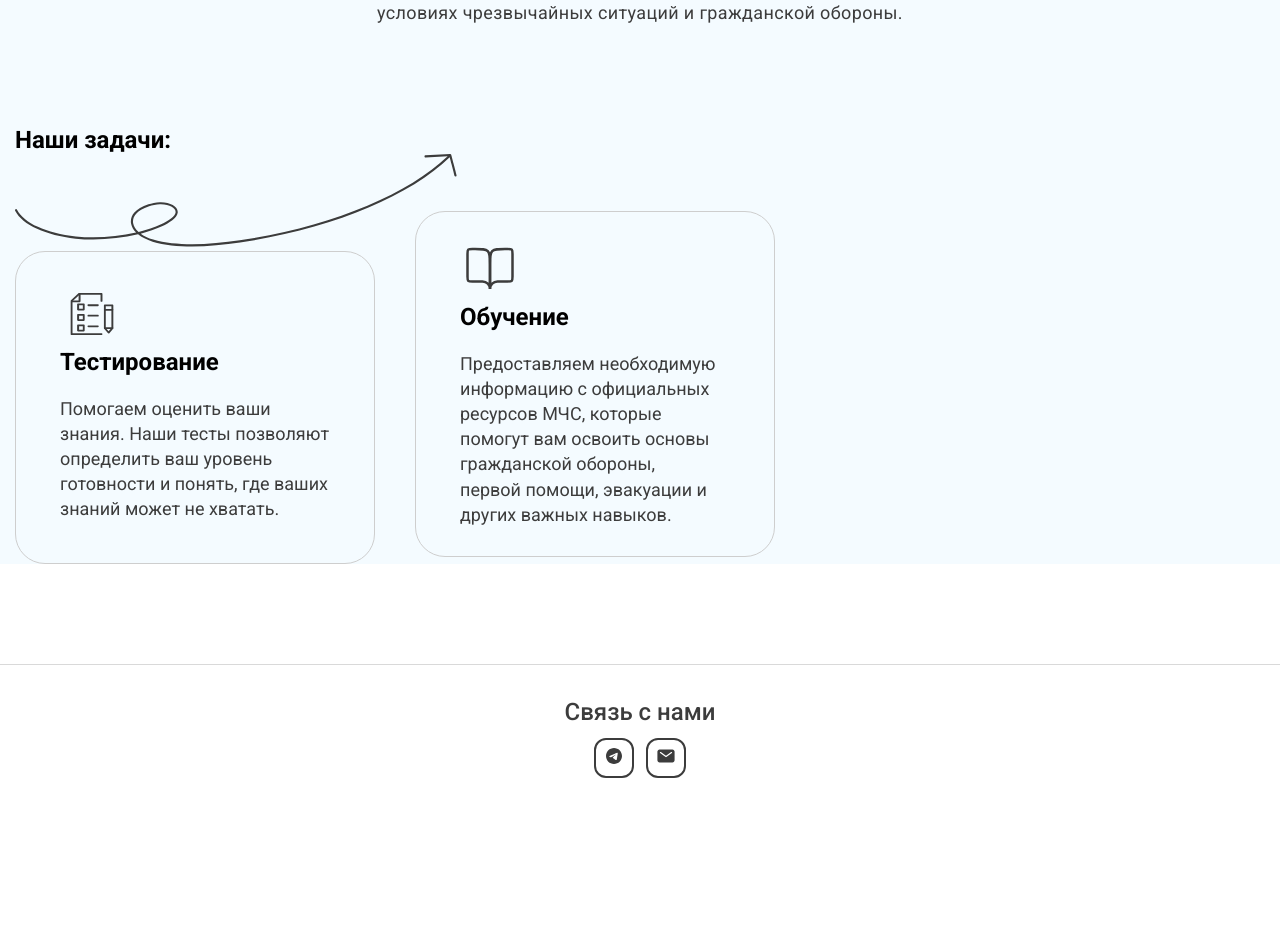
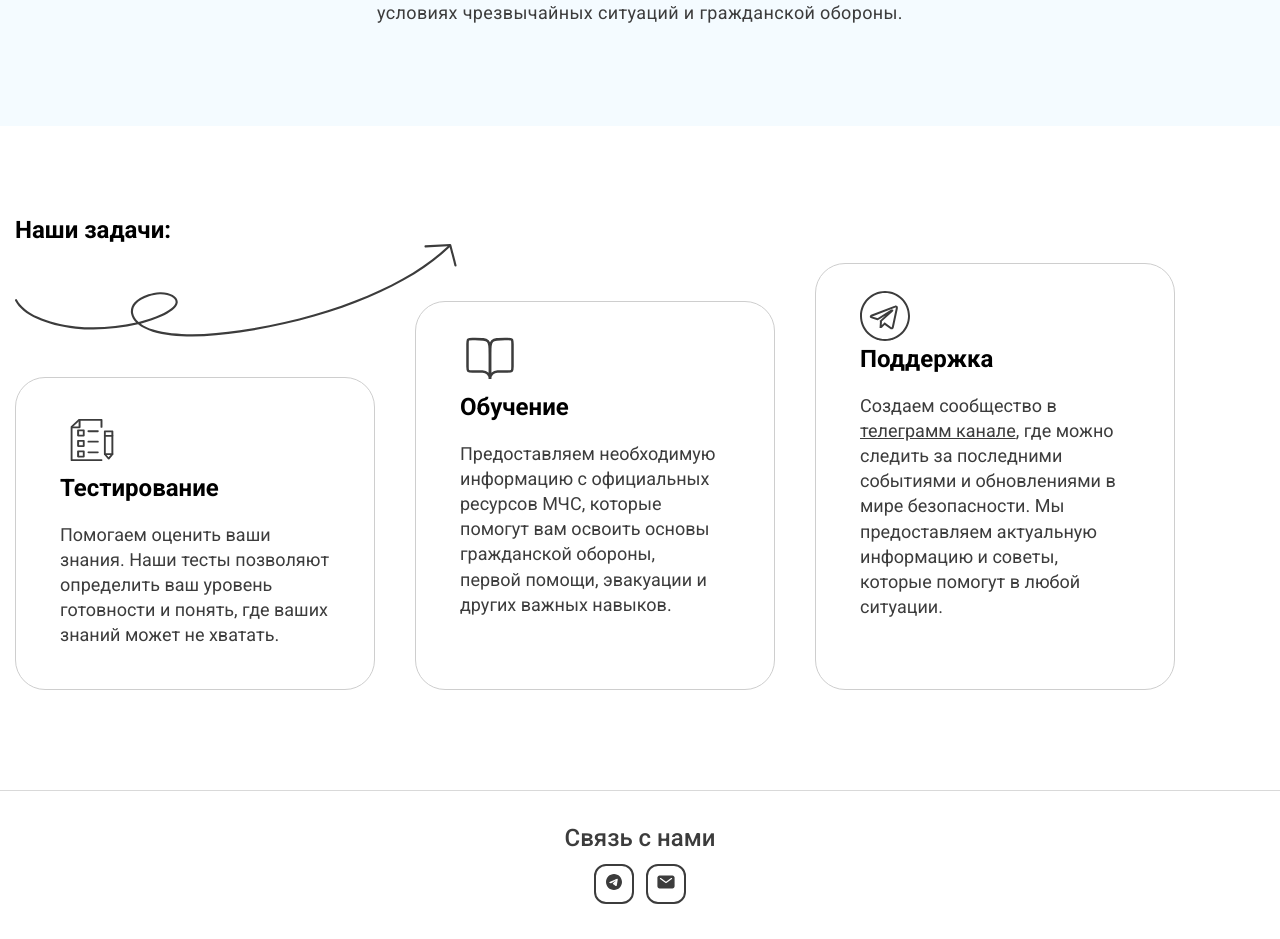
Before and after one commit to mishagukasyan/safety_dictate, a React app: page /about_project in a window 1280 px wide. Shown: the part 423-1362 px from the top of the page. Before the commit the page ends 1236 px from the top, so only its background shows below. Built offline with nearby package versions, Linux system fonts and the light colour scheme.

Commit message:
styled about_project page

```diff
--- a/src/components/icons/TaskAboutIcon3.tsx
+++ b/src/components/icons/TaskAboutIcon3.tsx
@@ -1,7 +1,9 @@
 import React from "react";
+import styled from "styled-components";
 
 export const TaskAboutIcon3 = () => {
   return (
+    <StyledIcon>
       <svg
         xmlns="http://www.w3.org/2000/svg"
         width="50"
@@ -14,5 +16,13 @@ export const TaskAboutIcon3 = () => {
           fill="#3C3C3C"
         />
       </svg>
+      <h2>Поддержка</h2>
+    </StyledIcon>
   );
 };
+
+const StyledIcon = styled.div`
+  display: flex;
+  flex-direction: column;
+  gap: 4px;
+`;
--- a/src/components/menu/Menu.tsx
+++ b/src/components/menu/Menu.tsx
@@ -1,21 +1,22 @@
 import React from "react";
 import styled from "styled-components";
+import { NavLink } from "react-router-dom";
 
 export const Menu = () => {
   return (
     <StyledMenu>
       <ul>
         <li>
-          <a href="/testing">Тестирование</a>
+          <StyledNavLink to="/testing">Тестирование</StyledNavLink>
         </li>
         <li>
-          <a href="/training">Подготовка</a>
+          <StyledNavLink to="/training">Подготовка</StyledNavLink>
         </li>
         <li>
-          <a href="/project_partners">Партнеры проекта</a>
+          <StyledNavLink to="/project_partners">Партнеры проекта</StyledNavLink>
         </li>
         <li>
-          <a href="/about_project">О проекте</a>
+          <StyledNavLink to="/about_project">О проекте</StyledNavLink>
         </li>
       </ul>
     </StyledMenu>
@@ -27,10 +28,31 @@ const StyledMenu = styled.nav`
     display: flex;
     gap: 80px;
   }
-  a {
-    color: #3c3c3c;
-    font-size: 16px;
-    font-weight: 400;
-    line-height: 110%;
+`;
+
+const StyledNavLink = styled(NavLink)`
+  color: #3c3c3c;
+  font-size: 16px;
+  font-weight: 400;
+  line-height: 110%;
+  text-decoration: none;
+  position: relative;
+
+  &::after {
+    content: "";
+    display: block;
+    width: 100%;
+    height: 2px;
+    background-color: #3c3c3c;
+    position: absolute;
+    bottom: -2px;
+    left: 0;
+    transform: scaleX(0);
+    transition: transform 0.3s ease;
+  }
+
+  &:hover::after,
+  &.active::after {
+    transform: scaleX(1);
   }
 `;
--- a/src/layout/aboutProject/AboutTheProject.tsx
+++ b/src/layout/aboutProject/AboutTheProject.tsx
@@ -6,7 +6,6 @@ import { Tasks } from "./task/Tasks";
 export const AboutTheProject = () => {
   return (
     <StyledAboutTheProject>
-      <Container>
       <TextContainer>
         <h2>Миссия проекта</h2>
         <BorderBotton></BorderBotton>
@@ -16,20 +15,20 @@ export const AboutTheProject = () => {
           ситуаций и гражданской обороны.
         </h3>
       </TextContainer>
+      <Container>
         <Tasks />
       </Container>
     </StyledAboutTheProject>
   );
 };
 
-const StyledAboutTheProject = styled.div`
-  background: #f4fbff;
-`;
+const StyledAboutTheProject = styled.div``;
 
 const TextContainer = styled.div`
   display: flex;
   flex-direction: column;
   align-items: center;
+  background: #f4fbff;
 
   h2 {
     width: 308px;
@@ -57,4 +56,5 @@ const BorderBotton = styled.div`
   width: 500px;
   height: 2px;
   background: #3798cd;
+  margin: 0 auto;
 `;
--- a/src/layout/aboutProject/task/TaskDescription.tsx
+++ b/src/layout/aboutProject/task/TaskDescription.tsx
@@ -2,6 +2,7 @@ import React from "react";
 import { TaskAboutIcon1 } from "../../../components/icons/TaskAboutIcon1";
 import styled from "styled-components";
 import { TaskAboutIcon2 } from "../../../components/icons/TaskAboutIcon2";
+import { TaskAboutIcon3 } from "../../../components/icons/TaskAboutIcon3";
 
 export const TaskDescriptions = () => {
   return (
@@ -21,6 +22,15 @@ export const TaskDescriptions = () => {
           эвакуации и других важных навыков.
         </h3>
       </TaskDescription2>
+      <TaskDescription3>
+        <TaskAboutIcon3 />
+        <h3>
+          Создаем сообщество в <LinkTg href="">телеграмм канале</LinkTg>, где
+          можно следить за последними событиями и обновлениями в мире
+          безопасности. Мы предоставляем актуальную информацию и советы, которые
+          помогут в любой ситуации.
+        </h3>
+      </TaskDescription3>
     </DescriptionContainer>
   );
 };
@@ -30,6 +40,7 @@ const TaskDescription = styled.div`
   border: 1px solid #cecece;
   border-radius: 30px;
   padding: 32px 46px 41px 44px;
+  margin-top: 36px;
   h3 {
     width: 270px;
     color: #3c3c3c;
@@ -47,7 +58,25 @@ const DescriptionContainer = styled.div`
 
 const TaskDescription2 = styled.div`
   width: 360px;
-  height: 346px;
+  border: 1px solid #cecece;
+  border-radius: 30px;
+  padding: 27px 60px 39px 44px;
+  h3 {
+    width: 256px;
+    color: #3c3c3c;
+    font-size: 18px;
+    font-weight: 400;
+    line-height: 140%;
+    margin-top: 20px;
+  }
+
+  position: relative;
+  top: -40px;
+  margin-bottom: -40px;
+`;
+
+const TaskDescription3 = styled.div`
+  width: 360px;
   border: 1px solid #cecece;
   border-radius: 30px;
   padding: 27px 60px 36px 44px;
@@ -61,6 +90,14 @@ const TaskDescription2 = styled.div`
   }
 
   position: relative;
-  top: -40px;
-  margin-bottom: -40px;
+  top: -78px;
+  margin-bottom: -78px;
 `;
+
+const LinkTg = styled.a`
+  color: #3c3c3c;
+  font-size: 18px;
+  font-weight: 400;
+  line-height: 140%;
+  text-decoration-line: underline;
+`;
--- a/src/layout/aboutProject/task/Tasks.tsx
+++ b/src/layout/aboutProject/task/Tasks.tsx
@@ -14,4 +14,6 @@ export const Tasks = () => {
   );
 };
 
-const StyledTask = styled.div``;
+const StyledTask = styled.div`
+  margin-top: 90px;
+`;
```
Lines whose indentation alone changed are shown as unchanged.
